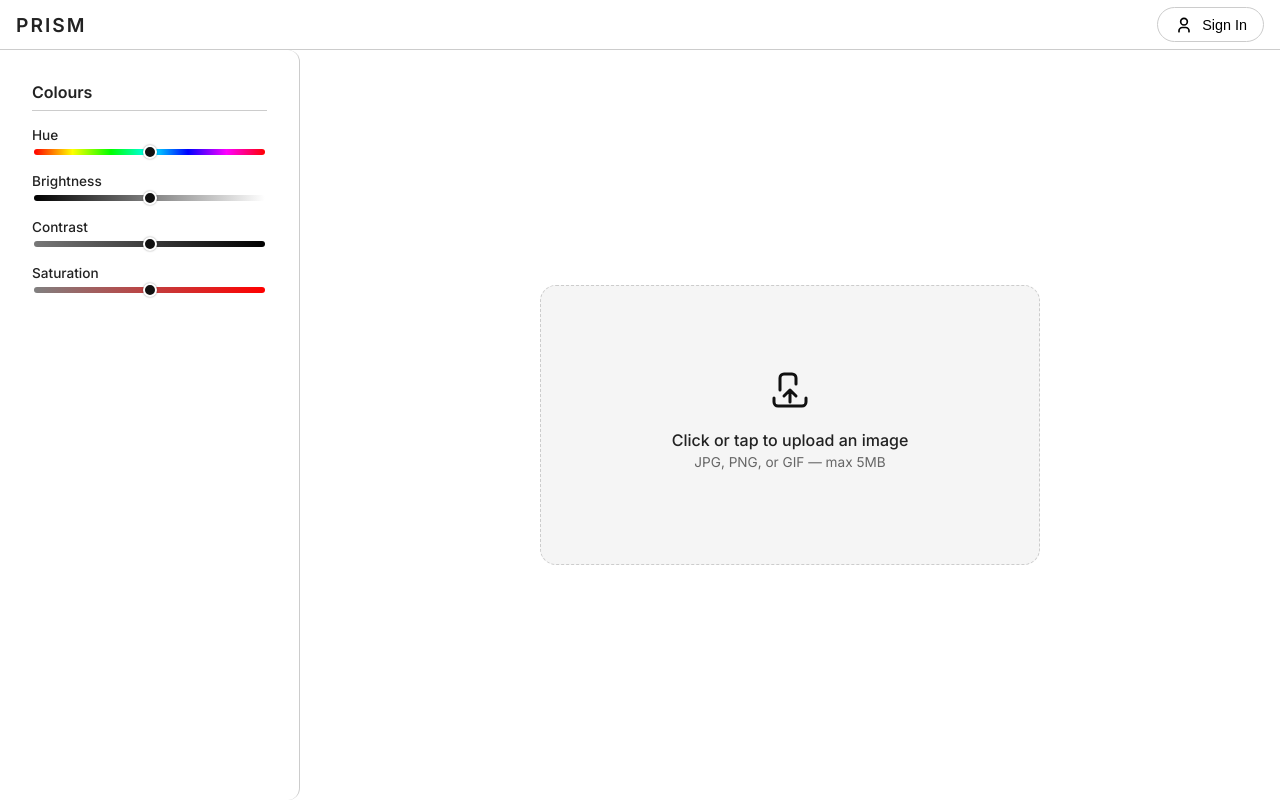
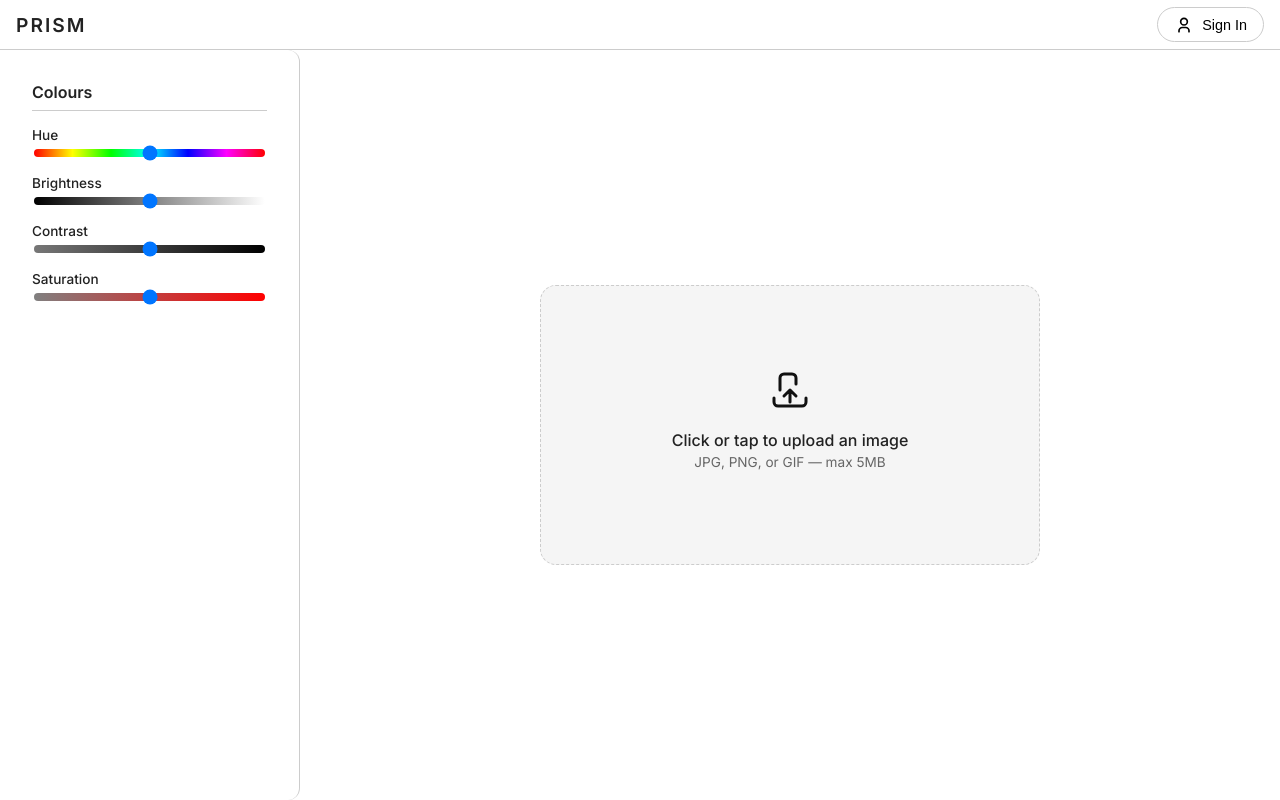
Before and after one commit to ammarqd/prism-web-app, a React (Vite) app in the folder client/: page / in a window 1280 px wide. Built offline with nearby package versions, Linux system fonts and the light colour scheme.

Commit message:
Modify slider style

```diff
--- a/client/src/index.css
+++ b/client/src/index.css
@@ -168,7 +168,7 @@ html, body {
 .slider {
   -webkit-appearance: none;
   appearance: none;
-  height: 6px;
+  height: 8px;
   border-radius: 4px;
   outline: none;
   cursor: pointer;
@@ -194,29 +194,6 @@ html, body {
 .slider-saturation {
   background: linear-gradient(to right,
     gray, red);
-}
-
-/* Slider thumb styling */
-.slider::-webkit-slider-thumb {
-  -webkit-appearance: none;
-  appearance: none;
-  width: 14px;
-  height: 14px;
-  background: var(--icon-bg);
-  border-radius: 50%;
-  border: 2px solid white;
-  box-shadow: 0 0 2px rgba(0,0,0,0.4);
-  cursor: pointer;
-}
-
-.slider::-moz-range-thumb {
-  width: 14px;
-  height: 14px;
-  background: var(--icon-bg);
-  border-radius: 50%;
-  border: 2px solid white;
-  box-shadow: 0 0 2px rgba(0,0,0,0.4);
-  cursor: pointer;
 }
 
 .canvas-area {
```
